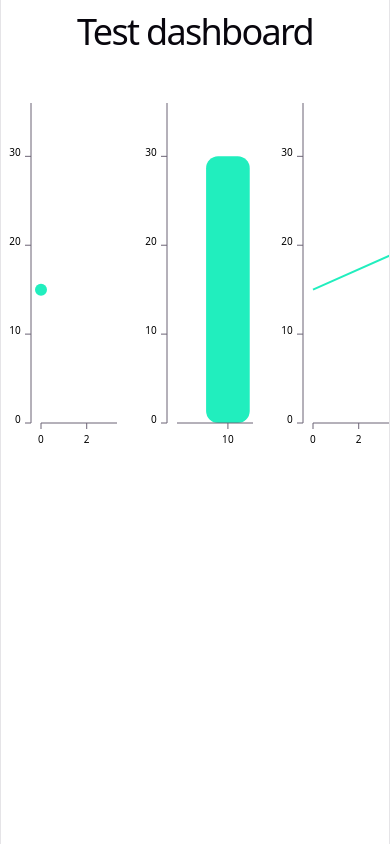
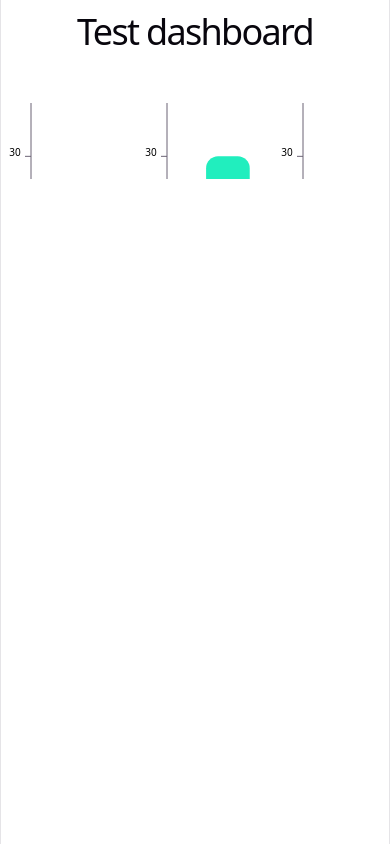
Before and after one commit to mic-wypych/energy_dashboard, a React (Vite) app: page / in a window 390 px wide. Built offline with nearby package versions, Linux system fonts and the light colour scheme.

Commit message:
add responsiveness

```diff
--- a/src/charts/BarPlot.jsx
+++ b/src/charts/BarPlot.jsx
@@ -1,8 +1,31 @@
 import {AxisBand} from '../components/BandAxis.jsx'
 import {AxisLeft} from '../components/LeftAxis.jsx'
+import {useDimensions} from '../components/UseDimensions.jsx'
+import {useRef} from 'react'
 
+export const BarPlot = ({boundsWidth, boundsHeight, bars, bandScale, yScale, MARGIN}) => {
+  const chartRef = useRef(null);
+  const chartSize = useDimensions(chartRef);
 
-export function BarPlot({width, height, boundsWidth, boundsHeight, bars, bandScale, yScale, MARGIN}) {
+  const height = chartSize.width;
+
+  return (
+    <div ref={chartRef} style={{ width: "100%" }}>
+      <BaseBarPlot
+        width={chartSize.width}
+        height={height}
+        boundsWidth={boundsWidth}
+        boundsHeight={boundsHeight}
+        bars={bars}
+        bandScale={bandScale}
+        yScale={yScale}
+        MARGIN={MARGIN}
+      />
+    </div>
+  );
+};
+
+const BaseBarPlot = ({width, height, boundsWidth, boundsHeight, bars, bandScale, yScale, MARGIN}) => {
 
     return <svg width = {width} height = {height}>
           <rect width = {width} height = {height} fill = "#FFFFFF" rx = {4}/>
--- a/src/charts/LinePlot.jsx
+++ b/src/charts/LinePlot.jsx
@@ -1,8 +1,31 @@
 import {AxisLeft} from '../components/LeftAxis.jsx'
 import {AxisBottom} from '../components/BottomAxis.jsx'
+import {useDimensions} from '../components/UseDimensions.jsx'
+import {useRef} from 'react'
 
+export const LinePlot = ({boundsWidth, boundsHeight, linePath, xScale, yScale, MARGIN}) => {
+  const chartRef = useRef(null);
+  const chartSize = useDimensions(chartRef);
 
-export function LinePlot({width, height, boundsWidth, boundsHeight, linePath, xScale, yScale, MARGIN}) {
+  const height = chartSize.width;
+
+  return (
+    <div ref={chartRef} style={{ width: "100%" }}>
+      <BaseLinePlot
+        width={chartSize.width}
+        height={height}
+        boundsWidth={boundsWidth}
+        boundsHeight={boundsHeight}
+        linePath={linePath}
+        xScale={xScale}
+        yScale={yScale}
+        MARGIN={MARGIN}
+      />
+    </div>
+  );
+};
+
+const BaseLinePlot = ({width, height, boundsWidth, boundsHeight, linePath, xScale, yScale, MARGIN}) => {
 
     return <svg width = {width} height = {height}>
           <rect width = {width} height = {height} fill = "#FFFFFF" rx = {4}/>
--- a/src/charts/ScatterPlot.jsx
+++ b/src/charts/ScatterPlot.jsx
@@ -1,8 +1,34 @@
 import {AxisLeft} from '../components/LeftAxis.jsx'
 import {AxisBottom} from '../components/BottomAxis.jsx'
+import {useDimensions} from '../components/UseDimensions.jsx'
+import {useRef} from 'react'
 
 
-export function ScatterPlot({width, height, boundsWidth, boundsHeight, circles, xScale, yScale, MARGIN}) {
+export const ScatterPlot = ({boundsWidth, boundsHeight, circles, xScale, yScale, MARGIN}) => {
+  const chartRef = useRef(null);
+  const chartSize = useDimensions(chartRef);
+
+  const height = chartSize.width;
+
+  return (
+    <div ref={chartRef} style={{ width: "100%" }}>
+      <BaseScatterPlot
+        width={chartSize.width}
+        height={height}
+        boundsWidth={boundsWidth}
+        boundsHeight={boundsHeight}
+        circles={circles}
+        xScale={xScale}
+        yScale={yScale}
+        MARGIN={MARGIN}
+      />
+    </div>
+  );
+};
+
+
+
+const BaseScatterPlot = ({width, height, boundsWidth, boundsHeight, circles, xScale, yScale, MARGIN}) => {
 
     return <svg width = {width} height = {height}>
             <rect width = {width} height = {height} fill = "#FFFFFF" rx = {4}/>
```
